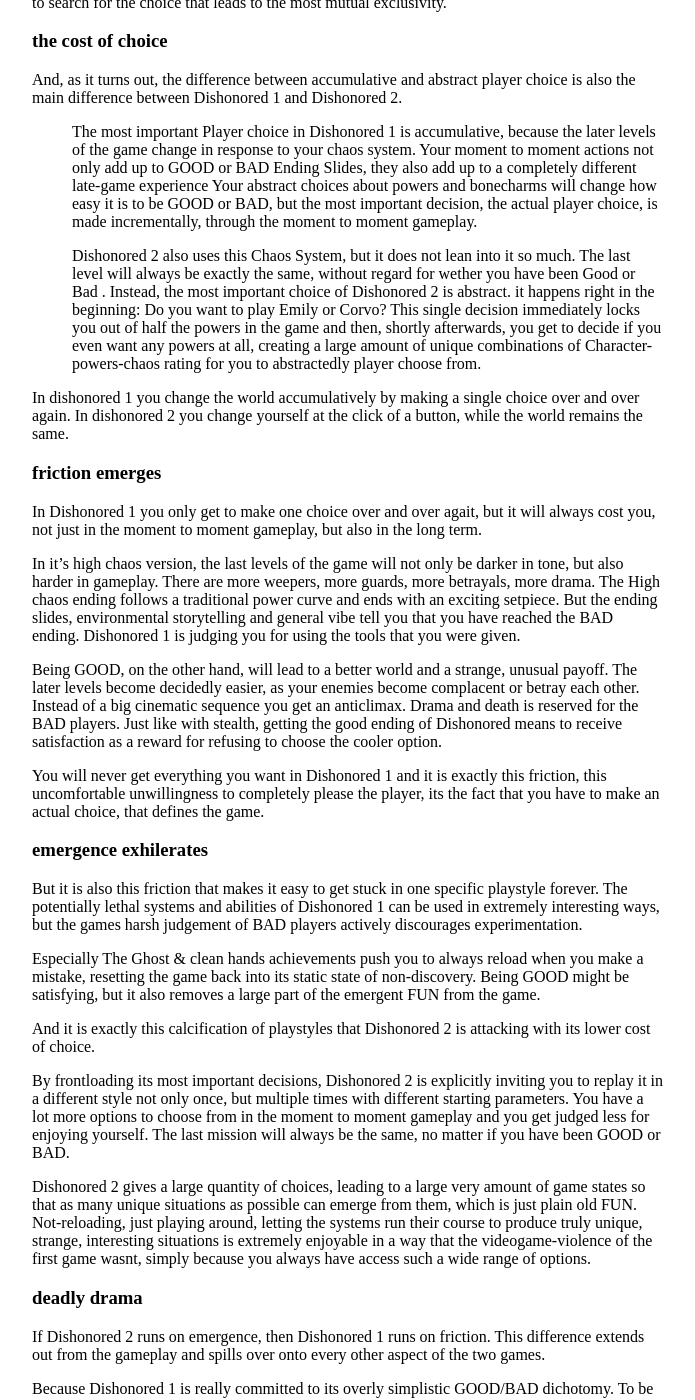
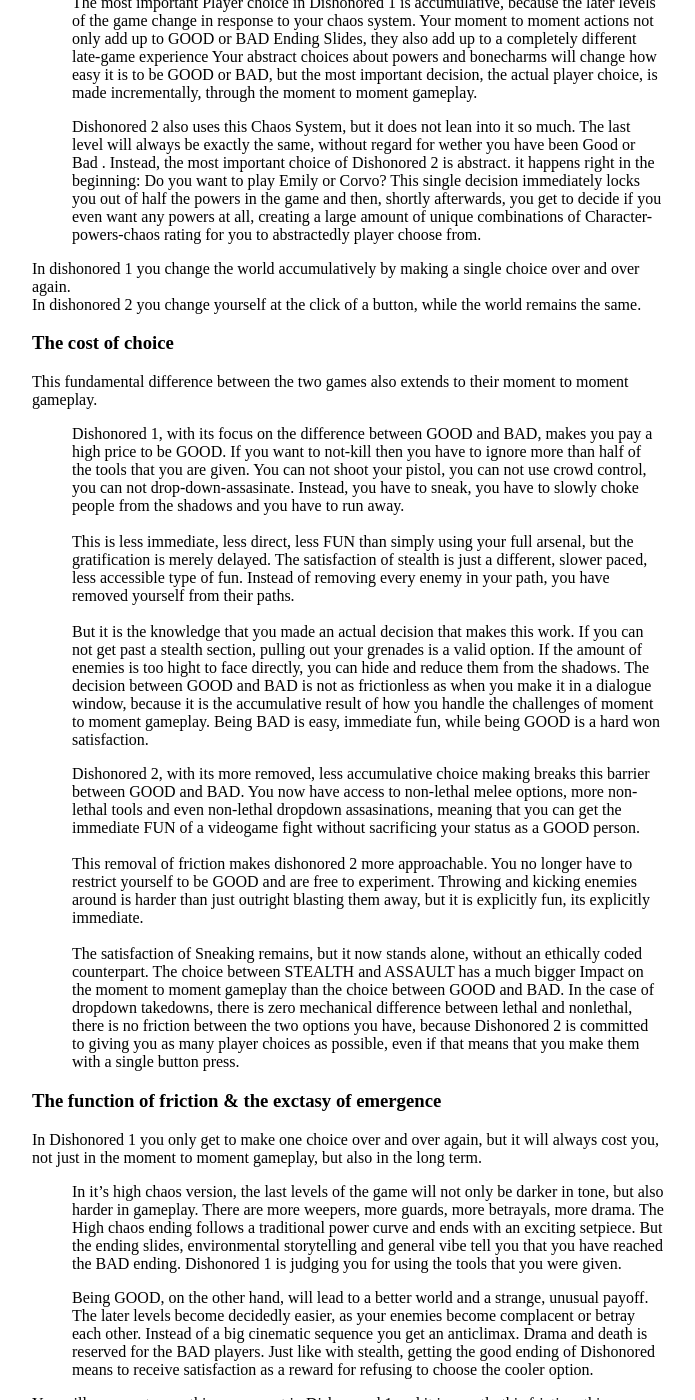
Before and after one commit to stuffedwombat/stuffedwombat.github.io, a Jekyll site: the page built from about_dishonored.md, in a window 1280 px wide and 1400 px high, scrolled down 683 px. Shown: the whole window, without its empty margins (292-987 px from the left). Built offline with Jekyll 4.4.1, drawn with Linux system fonts in a browser that asks for light colours; our own code applies the rules of GitHub Pages for plain Markdown files; comment, search, counter and statistics services are not loaded; some of the changed text lies outside the part shown.

Commit message:
Update about_dishonored.md

```diff
--- a/about_dishonored.md
+++ b/about_dishonored.md
@@ -1,117 +1,112 @@
-<h1> about Dishonored 1 & 2</h1>
+<h1>Dishonored and the cost of choice</h1>
 
-This is the script for a youtube video that I am currently (14.04.22) too busy to record & edit.<br>
-To get it out of my head, I have put it here.
-
-<h3> intro</h3>
 Killing is BAD.<br>
 Not-killing is GOOD.<br>
-Dishonored is about player choice.
+In this text, I will compare Dishonored 1 & 2, not to find out which game is more or less "flawed", but to better understand how they work and, maybe, to find out what they are. I am assuming you are familiar with both games and will spoil everything in the process.
 
-I am not here to decide which of the two Dishonored games is more or less "flawed", I just want to compare them to each other to better understand how they work and to find out, what they are.
-I am assuming that you are familiar with both games and will be spoiling everything in the process.
-
-<h3>player choices</h3>
-
-There are two important types of player choices in Dishonored:
+<h3>Add & Abstract</h3>
+There are two important types of player choices in Dishonored:<br>
 
 * The Chaos System Tracks your GOOD or BAD actions and when a certain threshold is crossed, the game switch over into a corresponding State of LOW or HIGH Chaos. A single, specific action might push you over the edge in either direction, but it will never be enough to sway the tide on its own. It is the sum of your moment to moment gameplay decisions that changes the world and so the first important type of Player choice in Dishonored is accumulative.
 
-* The other type of player choice happens in menus where you can decide which of your powers you want to upgrade. Every single one of these choices has a huge and immediate impact on the game. They radically change how you relate to the obstacles in the world, but they do not change the world itself. And so the second important type of player choice in dishonored is abstract.
+* The other type of player choice happens in menus where you can decide which of your powers you want to upgrade. Every single one of these choices has a huge and immediate impact on the game, radically change how you relate to the obstacles in the world, but they do not change the world itself. And so the second important type of player choice in dishonored is abstract.
 
-Exchanging cutscenes, voicelines and cinematics in response to Player Choice is expensive, but making mutually exclusive gameplay-content is extremely expensive. And so, if we want to understand what specific player choice each dishonored game cares about the most, we just have to search for the choice that leads to the most mutual exclusivity.
+Both games use both types of choices, but they disagree heavily on which one they should focus on.
 
-<h3>the cost of choice</h3>
+<h3>The most important decision</h3>
 
-And, as it turns out, the difference between accumulative and abstract player choice is also the main difference between Dishonored 1 and Dishonored 2.
+Exchanging cutscenes, voicelines and cinematics in response to Player Choice is expensive, but making mutually exclusive gameplay-content is extremely expensive. And so, if we want to understand what specific player choice each dishonored game cares about the most, we just have to search for the choice that leads to the most mutual exclusivity:
 
-* The most important Player choice in Dishonored 1 is accumulative, because the later levels of the game change in response to your chaos system. Your moment to moment actions not only add up to GOOD or BAD Ending Slides, they also add up to a completely different late-game experience Your abstract choices about powers and bonecharms will change how easy it is to be GOOD or BAD, but the most important decision, the actual player choice, is made incrementally, through the moment to moment gameplay.
+* The most important Player choice in Dishonored 1 is accumulative, because the later levels of the game change in response to your chaos system.
+Your moment to moment actions not only add up to GOOD or BAD Ending Slides, they also add up to a completely different late-game experience
+Your abstract choices about powers and bonecharms will change how easy it is to be GOOD or BAD, but the most important decision, the actual player choice, is made incrementally, through the moment to moment gameplay.
 
 * Dishonored 2 also uses this Chaos System, but it does not lean into it so much. The last level will always be exactly the same, without regard for wether you have been Good or Bad . Instead, the most important choice of Dishonored 2 is abstract. it happens right in the beginning: Do you want to play Emily or Corvo? This single decision immediately locks you out of half the powers in the game and then, shortly afterwards, you get to decide if you even want any powers at all, creating a large amount of unique combinations of Character-powers-chaos rating for you to abstractedly player choose from.
 
-In dishonored 1 you change the world accumulatively by making a single choice over and over again.
+In dishonored 1 you change the world accumulatively by making a single choice over and over again.<br>
 In dishonored 2 you change yourself at the click of a button, while the world remains the same.
 
-<h3>friction emerges</h3>
+<h3>The cost of choice</h3>
 
-In Dishonored 1 you only get to make one choice over and over agait, but it will always cost you, not just in the moment to moment gameplay, but also in the long term.
+This fundamental difference between the two games also extends to their moment to moment gameplay.
 
-In it’s high chaos version, the last levels of the game will not only be darker in tone, but also harder in gameplay. There are more weepers, more guards, more betrayals, more drama. The High chaos ending follows a traditional power curve and ends with an exciting setpiece. But the ending slides, environmental storytelling and general vibe tell you that you have reached the BAD ending. Dishonored 1 is judging you for using the tools that you were given.
+* Dishonored 1, with its focus on the difference between GOOD and BAD, makes you pay a high price to be GOOD. If you want to not-kill then you have to ignore more than half of the tools that you are given. You can not shoot your pistol, you can not use crowd control, you can not drop-down-assasinate. Instead, you have to sneak, you have to slowly choke people from the shadows and you have to run away. <br><br> This is less immediate, less direct, less FUN than simply using your full arsenal, but the gratification is merely delayed. The satisfaction of stealth is just a different, slower paced, less accessible type of fun. Instead of removing every enemy in your path, you have removed yourself from their paths.<br><br> But it is the knowledge that you made an actual decision that makes this work. If you can not get past a stealth section, pulling out your grenades is a valid option. If the amount of enemies is too hight to face directly, you can hide and reduce them from the shadows. The decision between GOOD and BAD is not as frictionless as when you make it in a dialogue window, because it is the accumulative result of how you handle the challenges of moment to moment gameplay. Being BAD is easy, immediate fun, while being GOOD is a hard won satisfaction.
 
-Being GOOD, on the other hand, will lead to a better world and a strange, unusual payoff. The later levels become decidedly easier, as your enemies become complacent or betray each other. Instead of a big cinematic sequence you get an anticlimax. Drama and death is reserved for the BAD players. Just like with stealth, getting the good ending of Dishonored means to receive satisfaction as a reward for refusing to choose the cooler option.
++ Dishonored 2, with its more removed, less accumulative choice making breaks this barrier between GOOD and BAD. You now have access to non-lethal melee options, more non-lethal tools and even non-lethal dropdown assasinations, meaning that you can get the immediate FUN of a videogame fight without sacrificing your status as a GOOD person.<br><br>This removal of friction makes dishonored 2 more approachable. You no longer have to restrict yourself to be GOOD and are free to experiment. Throwing and kicking enemies around is harder than just outright blasting them away, but it is explicitly fun, its explicitly immediate.<br><br>The satisfaction of Sneaking remains, but it now stands alone, without an ethically coded counterpart. The choice between STEALTH and ASSAULT has a much bigger Impact on the moment to moment gameplay than the choice between GOOD and BAD. In the case of dropdown takedowns, there is zero mechanical difference between lethal and nonlethal, there is no friction between the two options you have, because Dishonored 2 is committed to giving you as many player choices as possible, even if that means that you make them with a single button press.
+
+<h3>The function of friction & the exctasy of emergence</h3>
+
+In Dishonored 1 you only get to make one choice over and over again, but it will always cost you, not just in the moment to moment gameplay, but also in the long term.
+
+* In it’s high chaos version, the last levels of the game will not only be darker in tone, but also harder in gameplay. There are more weepers, more guards, more betrayals, more drama. The High chaos ending follows a traditional power curve and ends with an exciting setpiece. But the ending slides, environmental storytelling and general vibe tell you that you have reached the BAD ending. Dishonored 1 is judging you for using the tools that you were given.
+
+* Being GOOD, on the other hand, will lead to a better world and a strange, unusual payoff. The later levels become decidedly easier, as your enemies become complacent or betray each other. Instead of a big cinematic sequence you get an anticlimax. Drama and death is reserved for the BAD players. Just like with stealth, getting the good ending of Dishonored means to receive satisfaction as a reward for refusing to choose the cooler option.
 
 You will never get everything you want in Dishonored 1 and it is exactly this friction, this uncomfortable unwillingness to completely please the player, its the fact that you have to make an actual choice, that defines the game.
 
-<h3>emergence exhilerates</h3>
+But it is also this friction that makes it easy to get stuck in one specific playstyle forever.
+The potentially lethal systems and abilities of Dishonored 1 can be used in extremely interesting ways, but the games harsh judgement of BAD players actively discourages experimentation. Killing is BAD and so you are tempted to reload again and again if a situation turns lethal, constantly wiping the slate clean of any, potentially interesting, knock-on effects of being spotted and causing chaos.
+In the same way, some people think that stealth is boring. They just don't enjoy it and because they want to have FUN, they can never be GOOD and so they always have to kill.
 
-But it is also this friction that makes it easy to get stuck in one specific playstyle forever.
-The potentially lethal systems and abilities of Dishonored 1 can be used in extremely interesting ways, but the games harsh judgement of BAD players actively discourages experimentation.
+It is exactly this calcification of playstyles that Dishonored 2 is attacking with its lower cost of choice.
 
-Especially The Ghost & clean hands achievements push you to always reload when you make a mistake, resetting the game back into its static state of non-discovery.
-Being GOOD might be satisfying, but it also removes a large part of the emergent FUN from the game.
+By frontloading it's most important decisions, Dishonored 2 is explicitly inviting you to replay in a different style not only once, but multiple times with different starting parameters. You have a lot more options to choose from in the moment to moment gameplay and you get judged less for enjoying yourself. The last mission will always be the same, no matter if you have been GOOD or BAD and so you can make your decisions without loosing out on any content.
 
-And it is exactly this calcification of playstyles that Dishonored 2 is attacking with its lower cost of choice.
+Once you embrace the chanche to accidentally kill someone, once you stop to reload and just let the systems run their course, they will produce truly unique, strange, interesting situations. This is also true for the first game, but here, in the sequel, your wide arsenal of choices allows for a much wider range of emergent gameplay.
 
-By frontloading its most important decisions, Dishonored 2 is explicitly inviting you to replay it in a different style not only once, but multiple times with different starting parameters. You have a lot more options to choose from in the moment to moment gameplay and you get judged less for enjoying yourself. The last mission will always be the same, no matter if you have been GOOD or BAD.
+Because while Dishonored 1 runs on friction, Dishonored 2 runs on emergence.
 
-Dishonored 2 gives a large quantity of choices, leading to a large very amount of game states so that as many unique situations as possible can emerge from them, which is just plain old FUN.
-Not-reloading, just playing around, letting the systems run their course to produce truly unique, strange, interesting situations is extremely enjoyable in a way that the videogame-violence of the first game wasnt, simply because you always have access such a wide range of options.
+<h3> The whole wide world </h3>
 
-<h3>deadly drama</h3>
+These different approaches to player choice are most pronounced in the gameplay, but their effects go much, much deeper than that. They reverberate through the games settings, plot and fantasies and can be felt in every aspect of the two games.
 
-If Dishonored 2 runs on emergence, then Dishonored 1 runs on friction. This difference extends out from the gameplay and spills over onto every other aspect of the two games.
-
-Because Dishonored 1 is really committed to its overly simplistic GOOD/BAD dichotomy.
+* Because Dishonored 1 is really committed to its overly simplistic GOOD/BAD dichotomy.
 To be good you have to sneak and to not kill, but the non-lethal takedowns are extremely cruelly ironic. Lady boyles “crime” is of a sexual nature and so her punishement is as well. As long as you dont kill, the game thinks you are GOOD, even if you really arent. In the same way, Pietro is not punished for peeking on callista, he is only ridiculed for getting caught, for being bad at stealth, because Dishonored 1 unquestioningly believes in its own ludonarrative setup.
 
-This extends to the city. Dunwall is as full of contrast as you would expect from all the spotlights that have been left lying around, its a city of rich and poor, of bright and dark, of healthy and sick, of GOOD and BAD.
+* This extends to the city. Dunwall is as full of contrast as you would expect from all the spotlights that have been left lying around, its a city of rich and poor, of bright and dark, of healthy and sick, of GOOD and BAD.
 
-Following the stageplay setup, characters are used representationally and are allowed to evolve. Daud starts as a BAD Assasin,as the murderer, but then becomes regretful. You start as a GOOD bodyguard who protects life, but when you meet daud, you yourself might have changed  already.
+* Following the stageplay setup, characters are used representationally and are allowed to evolve. Daud starts as a BAD Assasin,as the murderer, but then becomes regretful. You start as a GOOD bodyguard who protects life, but when you meet daud, you yourself might have changed  already.
 
-The Drama of Good & Bad is built on a dramatic gameplay arc. Your goals are to rescue emily and take to revenge. The first two missions are about emily and both start in the same location, grounding you in dunwall. To not repeat itself too much, Dishonored mixes things up with the vertical bridge level and the social stealth of lady boyle as you get closer to the lord regents relatively easy and conventional level.
+* The Drama of Good & Bad is built on a dramatic gameplay arc. Your goals are to rescue emily and take to revenge. The first two missions are about emily and both start in the same location, grounding you in dunwall. To not repeat itself too much, Dishonored mixes things up with the vertical bridge level and the social stealth of lady boyle as you get closer to the lord regents relatively easy and conventional level.
 After you are betrayed you just rescue emily and take revenge again, but this time you do it in a single day, climbing from the lowest gutter and the diseased streets to the highest, most reclusive tower of dunwall.
 
-<h3>coded clockwork</h3>
+Dishonored 1 runs on a dramatic arc, while Dishonored 2 is compartmentalised.
 
-If DIshonored 1 runs on a dramatic arc, then Dishonored 2 is compartmentalised.
+* You move between Dunwall and Karnaka quickly while long stretches of in-game time pass. Your hub is literally un-grounded and gameplay elements are no longer represented in characters.
 
-You move between Dunwall and Karnaka quickly while long stretches of in-game time pass. Your hub is literally un-grounded and gameplay elements are no longer represented in characters.
+* In a general move away from its ethical problems, Nonlethal Takedowns are now restorative, only the tech-bro stand-in jindosh is punished ironically, as a kind of redemption for what happened to  Lady Boyle.
 
-In a general move away from its ethical problems, Nonlethal Takedowns are now restorative, only the tech-bro stand-in jindosh is punished ironically, as a kind of redemption for what happened to  Lady Boyle.
+* All missions are small steps towards your single, overarching goal of bringing down delilah. The levels you travel through are disconnected from one another and instead all have memorable, unique selling points. As usual, the jindosh mansion and the crack in the slab stand out.
 
-All missions are small steps towards your single, overarching goal of bringing down delilah. The levels you travel through are disconnected from one another and instead all have memorable, unique selling points. As usual, the jindosh mansion and the crack in the slab stand out.
+* The Stilton manor allows you to experience the long term effects of your short term actions in fast forward. If you kill stilton, the world becomes BAD, if you dont kill him, the world become GOOD, but the change happens instantly and does not spill over into the gameplay of the other levels.
 
-The Stilton manor allows you to experience the long term effects of your short term actions in fast forward. If you kill stilton, the world becomes BAD, if you dont kill him, the world become GOOD, but the change happens instantly and does not spill over into the gameplay of the other levels.
+* Jindosh Mansion is a level designers dream. Just like the testing chambers of Portal, it makes the artificial nature of videogames diegetic. The debugging voicelines of the clockwork soldiers run on the same code as the barks of human NPCs, but they have more movement options than humans, they are more versatile. They allow you to have FUN while fighting them because they are not alive and therefor, destroying them is not BAD.
 
-Jindosh Mansion is a level designers dream. Just like the testing chambers of Portal, it makes the artificial nature of videogames diegetic. The debugging voicelines of the clockwork soldiers run on the same code as the barks of human NPCs, but they have more movement options than humans, they are more versatile. They allow you to have FUN while fighting them because they are not alive and therefor, destroying them is not BAD.
-
-Dishonored 2 is like the jindosh lock. It has many unique combinations and ways to solve it, but solving it always leads to the same place.
+* Dishonored 2 is like the jindosh lock. It has many unique combinations and ways to solve it, but solving it always leads to the same place.
 
 <h3>ImSim</h3>
-D1 is a bridge game between the older, jankier Immersive Sims and the modern games of the genre. Old Games like Thief, Deus ex and System Shock all try to make you believe in the first person perspective, are all trying to immerse you, not only through 3D polygon counts, but through how you interact with that world. These games are deliberate attempts to get away from gun-only-gameplay and in doing so they enter uncharted territory where actions take ages, where inventories are based on drag and drop and where you have a specific key-item you need to select if you want to open a door.
+
+Dishonored 1 is a bridge game between the older, jankier Immersive Sims and the modern games of the genre. Old Games like Thief, Deus ex and System Shock all try to make you believe in the first person perspective, are all trying to immerse you, not only through 3D polygon counts, but also through how you interact with the world. These games are deliberate attempts to get away from gun-only-gameplay and in doing so they enter janky, uncharted territory where actions take ages, where inventories are based on drag and drop and where you have a specific key-item you need to select if you want to open a door.
 
 These old immersive sims are full of friction, full of strange quirks and slow interaction patterns that you need to learn if you want to play at all and this is a large part of what makes them immersive, even today.
 
-The faster, the smoother, the more convenient it is to just move my character, the less i need to understand its specific physicality, the less I need to learn about them. But it is through learning, through trial and error that these old games slowly reveal themselves to you. Once you have learned how to use their somewhat experimental systems, you will feel a sense of ownership over them, you will have grown fond of them.
+The faster, the smoother, the more convenient it is to just move my character, the less i need to understand its specific physicality, the less I need to learn about them. But it is through learning, through trial and error that these old games slowly reveal themselves to you. Once you have learned how to use their somewhat experimental systems, you will feel a sense of ownership over them.
 
 On its own, this is just how videogames work, what sets the old immersive sims apart is that they dont just model murder, that they try to treat their worlds as more-dimensional, that they have more than just combat simulations, that they allow you to play your own way.
 
-On the surface, dishonored 1 is a modern game. Its controls are standardised, its quick access wheel is best practiced and the all powerful contextual E button always knows which keys you have. The friction, the jankyness of old Immersive Sims is less surface level, less easy to find, but it is still there. Where old games require you to immerse yourself into their control schemes, dishonored 1 requires you to immerse yourself in its morality system.
-If you are BAD, you will get the dramatic ending, if you are GOOD you will get an anti-climax. From the perspective of its own internal logic, this makes sense, from a modern videogame perspective, this is strange and weird, this is a point of friction and it is exactly that friction, that unwillingness to try to always please every player, that defines dishonored 1.
+On the surface, dishonored 1 is a modern game. Its controls are standardised, its quick access wheel is best practictified and the all powerful contextual "E" button always knows which keys you have. The friction, the jankyness of old Immersive Sims is less surface level, less easy to find, but it is still there. Where it's predecessors require you to immerse yourself into their control schemes, Dishonored 1 requires you to immerse yourself in it's morality system.
+If you are BAD, you will get the dramatic ending, if you are GOOD you will get an anti-climax. From the perspective of its own internal logic, this makes sense, from a modern videogame perspective, this is strange and weird, and it is exactly this friction, this unwillingness to try to always please every player, that defines dishonored 1.
 
-Contract d1 part
-
-Dishonored 2 removes that friction and replaces it with so many player choices. Making the hard decision between GOOD and BAD is now merely one of many tasty options that the buffet of Dishonored 2 offers you. Dishonroed 2 is not interested in making you believe in its world, it wants you to enjoy its gameplay, it wants you to replay the scenario for days, with the variables replaced, and to facilitate that, it needs to be as smooth as possible.
+Dishonored 2 removes that friction and replaces it with so many player choices. Making the hard decision between GOOD and BAD is now merely one of many tasty options that the buffet of Dishonored 2 offers you. This truly modern game is not interested in making you believe in its world, it wants you to enjoy its gameplay, it wants you to replay the scenario for days, with the variables replaced, and to facilitate that, it needs to be as smooth as possible.
 
 Arkanes other Immersive Sims are also all moving into this less judgemental and more emergent direction. They are becoming less linear and more explicit about their status as simulations, turning into a collection of interactive systems that can all talk to each other but that dont have a lot to say, allowing you to enjoy them for what they are, instead of confronting you with what they want to represent.
 
-Where Dishonored 1 has audiologs that tell you stories about the world,
-Dishonored 2 has typewriters that allow you to tell your own stories about yourself.
+Where Dishonored 1 has audiologs that tell you stories about the world. Dishonored 2 has typewriters that allow you to tell your own stories about yourself.
 
+I did not write  this text to determine which Dishonored is "genius" and which is "garbage". I just wanted to compare the two games, to better understand how they work and to find out what they are.
+Now i can finally say that:
 
-While my personal preference has definitely been been shining through, I did not make this video to determine which dishonored is genius and which is garbage, I wanted to compare the two games, to better understand how they work and to find out what they are and now i can finally say that
+* Dishonored 1 is immersive, while
+* Dishonored 2 is a simulation.
 
-Dishonored 1 is immersive while
-Dishonored 2 is a simulation.
-
-Thank you for ~~watching~~ reading.
+Thank you for reading.
```
